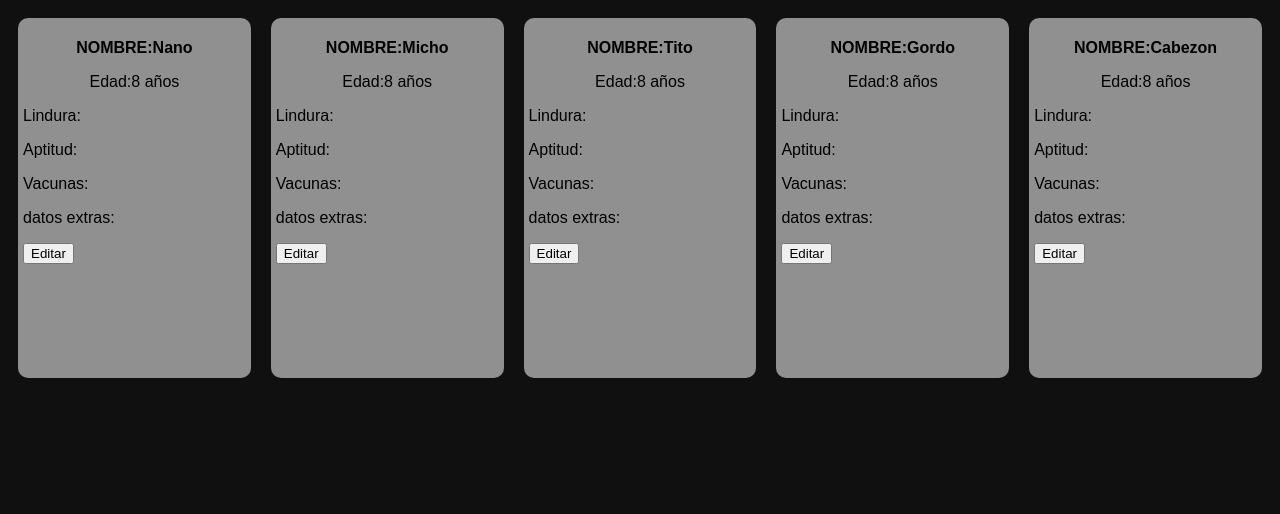
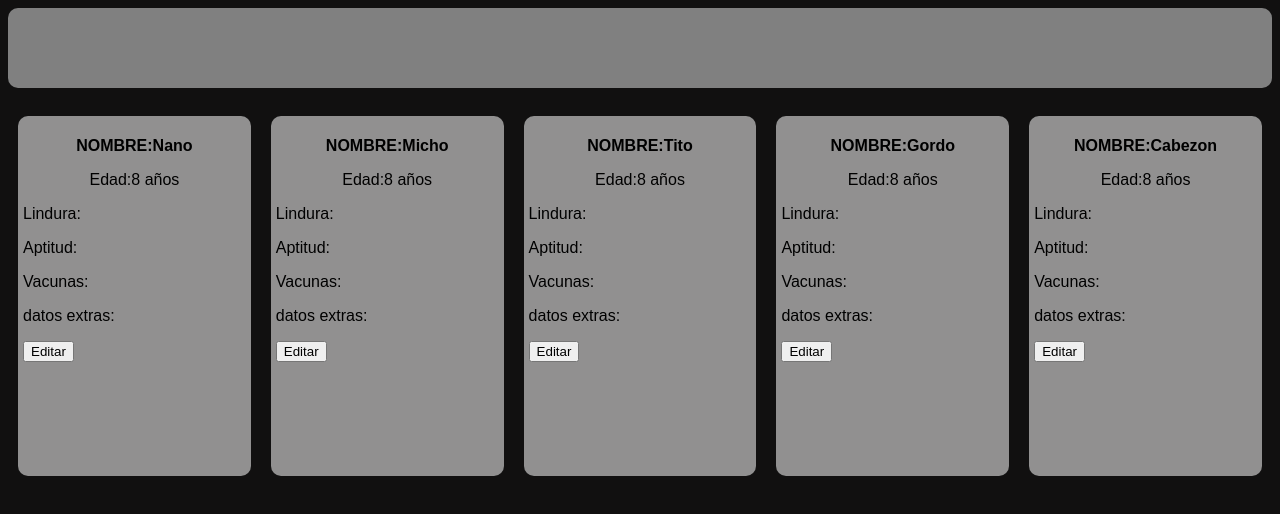
Before and after one commit to TinoCanne/Tp-final-Intro, a plain HTML site: page index.html in a window 1280 px wide. Drawn offline with Linux system fonts and the light colour scheme.

Commit message:
trabaje en la implementacion de la navbar

```diff
--- a/index.html
+++ b/index.html
@@ -7,7 +7,10 @@
     </head>
 
     <body>
-        <div class="carta">
+        <div class ="navbar"></div>
+        <br>
+        <div class="display">
+            <div class="carta">
             <p id = "datos"><strong>NOMBRE:Nano</strong></p>
             <p id = "datos">Edad:8 años</p>
             <p>Lindura: </p>
@@ -52,6 +55,7 @@
             <p>datos extras: </p>
             <button>Editar</button>
         </div>
+        </div>
     </body>
 
 </html>
--- a/styles.css
+++ b/styles.css
@@ -1,7 +1,19 @@
 body{
+    background-color: rgb(17, 16, 16);
+
+}
+
+.display{
     display: flex;
-    background-color: rgb(17, 16, 16);
     justify-content: space-evenly;
+}
+
+.navbar{
+    background-color: gray;
+    width: 100%;
+    height: 80px;
+    border: none;
+    border-radius: 10px;
 }
 
 .carta{
@@ -17,3 +29,8 @@ body{
 #datos{
     justify-self: center;
 }
+
+.boton{
+    border-style: none;
+    border-radius: 10px;
+}
```
